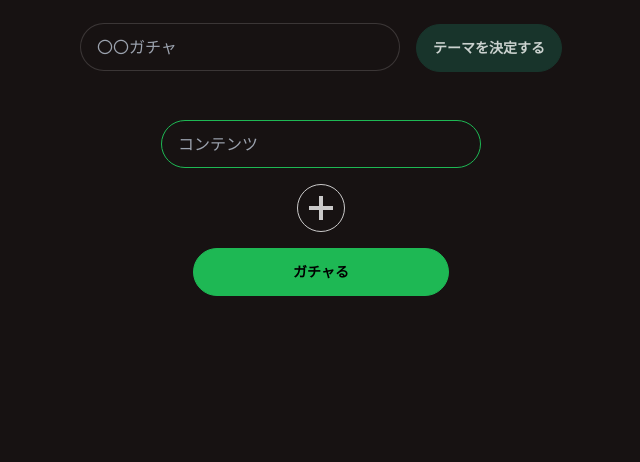
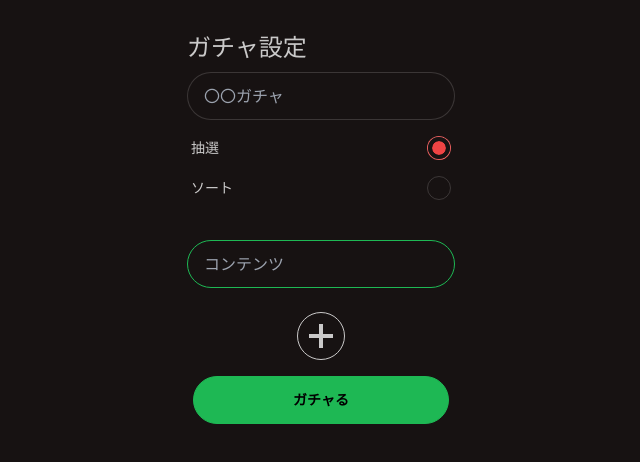
Before and after one commit to Gachal29/custom-gacha, a Next.js app: page / in a window 1280 px wide. Shown: the top 462 px of the page, without its empty margins (319-959 px from the left). Built offline with nearby package versions, Linux system fonts and the light colour scheme.

Commit message:
UIを整えた & 抽選機能の追加

```diff
--- a/src/app/page.tsx
+++ b/src/app/page.tsx
@@ -1,16 +1,20 @@
 "use client"
 import { NextPage } from "next"
-import React, { FormEvent, useEffect, useState } from "react"
+import React, { ChangeEvent, FormEvent, useEffect, useState } from "react"
 
 
 const Home: NextPage = () => {
   const [gachaTheme, setGachaTheme] = useState("")
-  const [themeDecided, setThemeDecided] = useState(false)
+  const [selectedMode, setSelectedMode] = useState("")
 
-  const handleThemeDecide = (evnet: FormEvent) => {
-    evnet.preventDefault()
-    setThemeDecided(true)
-    return false
+  const initMode = "lottery"
+  useEffect(() => {
+    setSelectedMode(initMode)
+  },[])
+
+  const handleChangeMode = (event: ChangeEvent) => {
+    const value = (event.target as HTMLInputElement).value
+    setSelectedMode(value)
   }
 
   const handleDeleteContent = (contentId: string) => {
@@ -83,6 +87,24 @@ const Home: NextPage = () => {
       oldResultElem.remove()
     }
 
+    const resultElem = document.createElement("div")
+    resultElem.setAttribute("id", "result")
+
+    const titleElem = document.createElement("h1")
+    titleElem.setAttribute("class", "text-4xl font-bold my-4")
+    if (gachaTheme) {
+      titleElem.textContent = `「${gachaTheme}」リザルト`
+    } else {
+      titleElem.textContent = "ガチャリザルト"
+    }
+    resultElem.appendChild(titleElem)
+
+    if (selectedMode === "lottery") {
+      const h1Elem = document.createElement("h1")
+      h1Elem.setAttribute("class", "text-6xl my-2")
+      h1Elem.textContent = result[0]
+      resultElem.appendChild(h1Elem)
+    } else if (selectedMode === "sort") {
       const ulElem = document.createElement("ul")
       result.forEach((content) => {
         const liElem = document.createElement("li")
@@ -90,15 +112,8 @@ const Home: NextPage = () => {
         liElem.textContent = content
         ulElem.appendChild(liElem)
       })
-
-    const resultElem = document.createElement("div")
-    resultElem.setAttribute("id", "result")
-
-    const titleElem = document.createElement("h1")
-    titleElem.setAttribute("class", "text-4xl font-bold my-4")
-    titleElem.textContent = `「${gachaTheme}」リザルト`
-    resultElem.appendChild(titleElem)
       resultElem.appendChild(ulElem)
+    }
 
     const mainElem = document.querySelector("main")
     mainElem?.appendChild(resultElem)
@@ -137,28 +152,56 @@ const Home: NextPage = () => {
 
   return (
     <main className="text-center">
-      <form onSubmit={(e) => handleThemeDecide(e)} className="mb-8">
+      <div className="w-full flex items-center justify-center my-4">
+        <div className="text-left">
+          <h1 className="text-2xl mb-2">ガチャ設定</h1>
           <input
             type="text"
-          className="input input-bordered w-full max-w-xs md:mr-4"
+            className="input input-bordered w-full max-w-xs mb-2"
             placeholder="〇〇ガチャ"
             required
-          onChange={(e) => {setGachaTheme(e.target.value)} } />
+            onChange={(e) => (setGachaTheme(e.target.value))} />
 
-        <button type="submit" className="btn btn-neutral my-2">テーマを決定する</button>
-      </form>
+          <div className="form-control">
+            <label className="label cursor-pointer">
+              <span className="label-text">抽選</span>
+              <input
+                type="radio"
+                name="mode"
+                value="lottery"
+                className="radio checked:bg-red-500"
+                checked={selectedMode === "lottery"}
+                onChange={handleChangeMode} />
+            </label>
+          </div>
+          <div className="form-control">
+            <label className="label cursor-pointer">
+              <span className="label-text">ソート</span>
+              <input
+                type="radio"
+                name="mode"
+                value="sort"
+                className="radio checked:bg-blue-500"
+                checked={selectedMode === "sort"}
+                onChange={handleChangeMode} />
+            </label>
+          </div>
+        </div>
+      </div>
 
-      {themeDecided && <h1 className="text-4xl font-bold my-4">{ gachaTheme }</h1>}
-      <form onSubmit={(e) => gachal(e) }>
-        <ul id="form-contents">
+      {gachaTheme && <h1 className="text-4xl font-bold my-4">{ gachaTheme }</h1>}
+      <form onSubmit={(e) => gachal(e)}>
+        <div className="w-full flex justify-center items-center">
+          <ul id="form-contents" className="text-left">
             <li id="content1">
               <input
                 type="text"
-              className="input input-bordered input-primary w-full max-w-xs my-2"
+                className="input input-bordered input-primary w-full max-w-xs my-4"
                 placeholder="コンテンツ"
                 required />
             </li>
           </ul>
+        </div>
         <button type="button" className="btn btn-circle btn-outline my-2" onClick={ handleAddContent }>
           <svg xmlns="http://www.w3.org/2000/svg" className="h-6 w-6" fill="none" viewBox="0 0 24 24" stroke="currentColor">
             <line x1="12" x2="12" y2="24" stroke-width="4"/>
@@ -168,8 +211,6 @@ const Home: NextPage = () => {
         <br />
         <button type="submit" className="btn btn-primary btn-wide my-2">ガチャる</button>
       </form>
-
-      {/* {gachaled && gachaTheme && <h1 className="text-4xl font-bold my-4">「{ gachaTheme }」リザルト</h1>} */}
     </main>
   )
 }
```
Lines whose indentation alone changed are shown as unchanged.
